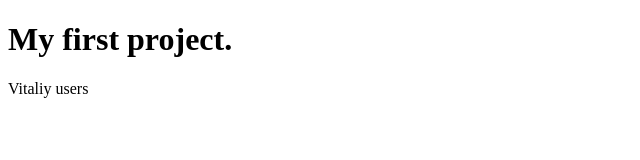
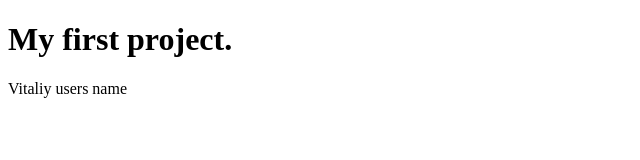
Before and after one commit to Vitaliy-Oh/Torg98, a plain HTML site: page index.html in a window 1280 px wide. Shown: the full height of the page, 0-640 px from the left. Drawn offline with Linux system fonts and the light colour scheme.

Commit message:
Add (name)

```diff
--- a/index.html
+++ b/index.html
@@ -7,6 +7,6 @@
 </head>
 <body>
 	<h1>My first project.</h1>
-	<p>Vitaliy users</p>
+	<p>Vitaliy users name</p>
 </body>
 </html>
```
